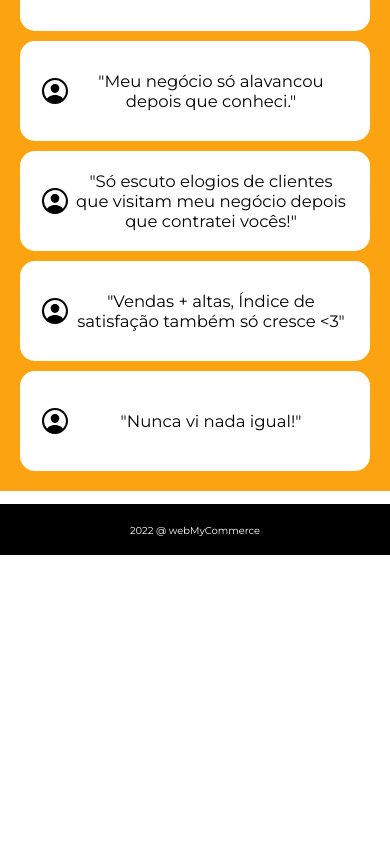
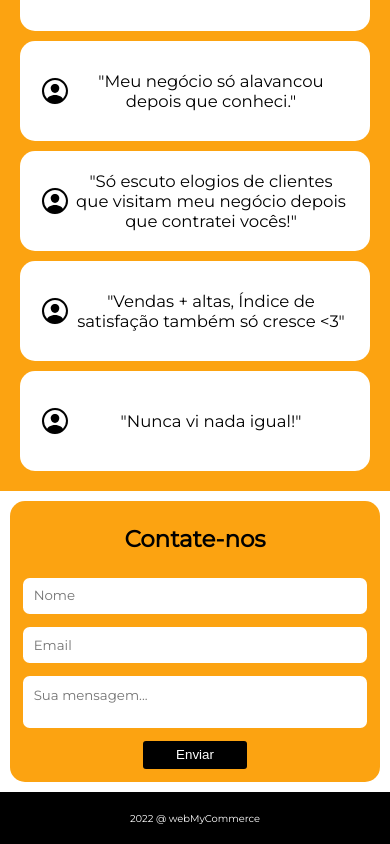
Before and after one commit to joaopedropsilva/webMyCommerce, a plain HTML site: page src/index.html in a window 390 px wide. Shown: the part 1309-2153 px from the top of the page. Before the commit the page ends 1864 px from the top, so only its background shows below. Drawn offline with nearby package versions, Linux system fonts and the light colour scheme.

Commit message:
feat!: finish contact-us html and styles
devices: mobile (min-width: 320px)

```diff
--- a/src/css/styles.css
+++ b/src/css/styles.css
@@ -73,7 +73,7 @@ body{
     text-align: center;
 }
 
-.services, .social-proof{
+.services, .social-proof, .contact-us{
     font-size: 1rem;
     text-align: center;
     min-width: 30rem;
@@ -81,13 +81,13 @@ body{
     padding: 1em;
 }
 
-.services__title, .social-proof__title{
+.services__title, .social-proof__title, .contact-us__form__title{
     font-size: 2.3rem;
 
     padding: 1em;
 }
 
-.services__card-box{
+.services__card-box, .contact-us__form{
     font-size: 1.3rem;
     display: flex;
     flex-flow: column nowrap;
@@ -168,6 +168,73 @@ body{
     margin: 0;
 }
 
+.contact-us__form-box{
+    display: flex;
+    flex-flow: row nowrap;
+    justify-content: center;
+    align-items: center;
+    width: 100%;
+
+    margin: 0;
+}
+
+.contact-us__form-box__img{
+    display: none;
+}
+
+.contact-us__form{
+    width: 100%;
+
+    margin: 0;
+
+    border-radius: 1.5rem;
+
+    background-color: rgba(252, 163, 17, 1);
+}
+
+.contact-us__form__title{
+    padding: 0.5em;
+}
+
+.contact-us__form__input{
+    width: 100%;
+
+    padding: 0.8em;
+
+    border: none;
+    border-radius: 0.5em;
+}
+
+.contact-us__form__input::placeholder{
+    font-family: 'Montserrat', sans-serif;
+}
+
+.contact-us__form__text-area{
+    resize: none;
+    width: 100%;
+    min-height: 30%;
+
+    padding: 0.8em;
+
+    border: none;
+    border-radius: 0.5em;
+}
+
+.contact-us__form__text-area::placeholder{
+    font-family: 'Montserrat', sans-serif;
+}
+
+.contact-us__form__button{
+    width: 30%;
+    padding: 0.5em;
+
+    border: none;
+    border-radius: 0.3rem;
+
+    color: white;
+    background-color: rgba(0, 0, 0, 1);
+}
+
 .footer{
     font-size: 1.5ch;
     text-align: center;
--- a/src/index.html
+++ b/src/index.html
@@ -89,7 +89,13 @@
             <section class="contact-us" id="contact-us">
                 <div class="contact-us__form-box">
                     <img src="" alt="" class="contact-us__form-box__img">
-                    <form action="" class="contact-us__form-box__form"></form>
+                    <form class="contact-us__form">
+                        <h2 class="contact-us__form__title">Contate-nos</h2>
+                        <input class="contact-us__form__input" name="name" type="text" placeholder="Nome">
+                        <input class="contact-us__form__input" name="email" type="email" placeholder="Email">
+                        <textarea class="contact-us__form__text-area" name="message" placeholder="Sua mensagem..."></textarea>
+                        <input class="contact-us__form__button" type="submit" value="Enviar">
+                    </form>
                 </div>
             </section>
             <footer class="footer">
```
